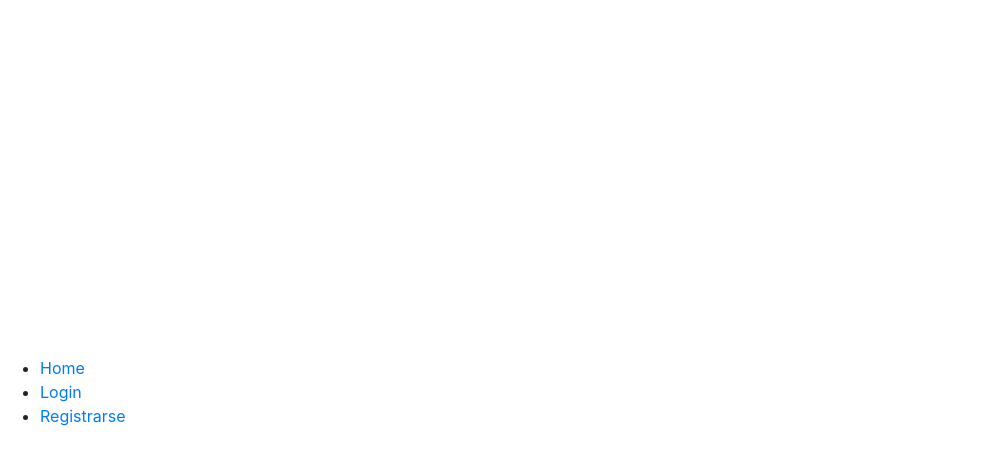
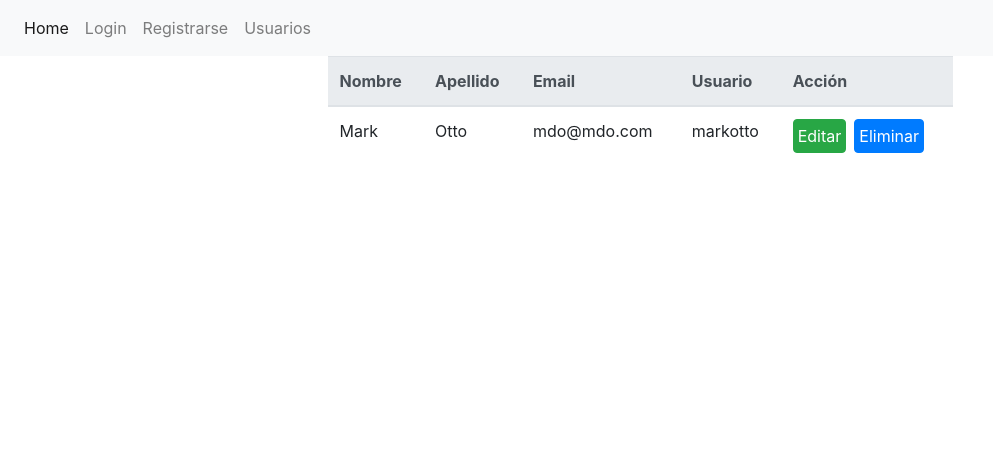
Before and after one commit to JpMza/RegAndLogWebApp, a React (Create React App) app: page /users in a window 1280 px wide. Shown: the top 464 px of the page, without its empty margins (0-993 px from the left). Built offline with nearby package versions, Linux system fonts and the light colour scheme.

Commit message:
cambios de estilos, agrego vista usuario

```diff
--- a/src/App.css
+++ b/src/App.css
@@ -36,3 +36,15 @@
     transform: rotate(360deg);
   }
 }
+
+body > #root > div {
+  height: 100vh;
+}
+
+#root{
+  height: 100%;
+  position: absolute;
+  left: 0;
+  width: 100%;
+  overflow: hidden;
+}
--- a/src/App.js
+++ b/src/App.js
@@ -7,24 +7,30 @@ import {
   Link
 } from "react-router-dom";
 import Register from './Register/Register';
+import User from './User/User';
 
 function App() {
   return (
     <Router>
-      <div>
-        <nav>
-          <ul>
-            <li>
-              <Link to="/">Home</Link>
+      <div className="app">
+      <nav className="navbar navbar-expand-lg navbar-light bg-light">
+        <div className="collapse navbar-collapse" id="navbarNav">
+          <ul className="navbar-nav">
+            <li className="nav-item active">
+              <Link className="nav-link" to="/">Home</Link>
             </li>
-            <li>
-              <Link to="/login">Login</Link>
+            <li className="nav-item">
+              <Link className="nav-link" to="/login">Login</Link>
             </li>
-            <li>
-              <Link to="/register">Registrarse</Link>
+            <li className="nav-item">
+              <Link className="nav-link" to="/register">Registrarse</Link>
+            </li>
+            <li className="nav-item">
+              <Link className="nav-link" to="/users">Usuarios</Link>
             </li>
           </ul>
-        </nav>
+        </div>
+      </nav>
 
         {/* A <Switch> looks through its children <Route>s and
             renders the first one that matches the current URL. */}
@@ -35,8 +41,10 @@ function App() {
           <Route path="/register">
             <Register />
           </Route>
+          <Route path="/users">
+            <User />
+          </Route>
           <Route path="/">
-
           </Route>
         </Switch>
       </div>
--- a/src/Login/Login.js
+++ b/src/Login/Login.js
@@ -3,9 +3,9 @@ import './Login.css';
 
 class Login extends React.Component {
 
-    constructor(props) {
-        super(props);
-    }
+    // constructor(props) {
+    //     super(props);
+    // }
 
     state = {
         login: "",
@@ -24,27 +24,23 @@ class Login extends React.Component {
         return (
 
             <div>
-               <body class="text-center">
-                   {/* <div>
-                        <button>Registrarse</button>
-
-                   </div> */}
-                    <main class="form-signin">
+               <div className="text-center">
+                    <main className="form-signin">
                         <form>
-                            <h1 class="h3 mb-3 fw-normal">Login</h1>
-                            <label for="inputEmail" class="visually-hidden">Nombre de Usuario</label>
-                            <input type="email" id="login" class="form-control" placeholder="Email address" required autofocus />
-                            <label for="inputPassword" class="visually-hidden">Contraseña</label>
-                            <input type="password" id="inputPassword" class="form-control" placeholder="Password" required />
-                            <div class="checkbox mb-3">
+                            <h1 className="h3 mb-3 fw-normal">Login</h1>
+                            <label htmlFor="inputEmail" className="visually-hidden">Nombre de Usuario</label>
+                            <input type="email" id="login" className="form-control" placeholder="Email address" required />
+                            <label htmlFor="inputPassword" className="visually-hidden">Contraseña</label>
+                            <input type="password" id="inputPassword" className="form-control" placeholder="Password" required />
+                            <div className="checkbox mb-3">
                                 <label>
                                     <input type="checkbox" value="remember-me" /> Remember me
                                         </label>
                             </div>
-                            <button onClick={this.hangdleSubmit} class="w-100 btn btn-lg btn-primary" type="submit">Sign in</button>
+                            <button onClick={this.hangdleSubmit} className="w-100 btn btn-lg btn-primary" type="submit">Sign in</button>
                         </form>
                     </main>
-                </body>
+                </div>
             </div>
         );
     }
--- a/src/Register/Register.js
+++ b/src/Register/Register.js
@@ -2,9 +2,9 @@ import React from 'react';
 import { post, register } from '../ApiRequest/ApiRequest.js';
 export default class Register extends React.Component {
 
-    constructor(props) {
-        super(props);
-    }
+    // constructor(props) {
+    //     super(props);
+    // }
 
     state = {
         login: "",
@@ -39,24 +39,26 @@ export default class Register extends React.Component {
     render() {
 
         return (
-            <div>
-                <div class="input-group mb-3">
-                    <span class="input-group-text" id="basic-addon1">@</span>
-                    <input type="text" id="login" class="form-control" onChange={this.handleChange} value={this.state.login} placeholder="Username" aria-label="Username" aria-describedby="basic-addon1"></input>
-                </div>
-                <div class="input-group mb-3">
-                    <span class="input-group-text" id="basic-addon1">@</span>
-                    <input type="text" id="email" class="form-control" onChange={this.handleChange} value={this.state.email} placeholder="email" aria-label="email" aria-describedby="basic-addon1"></input>
-                </div>
-                <div class="input-group">
-                    <span class="input-group-text">Nombre y Apellido</span>
-                    <input id="firstName" onChange={this.handleChange} value={this.state.firstName} type="text" aria-label="Nombre" class="form-control"></input>
-                    <input id="lastName" onChange={this.handleChange} type="text" value={this.state.lastName} aria-label="Apellido" class="form-control"></input>
-                </div>
-                <div class="d-grid gap-2 d-md-flex justify-content-md-end">
-                    <button onClick={this.handleSubmit} class="btn btn-success me-md-2" type="button">Confirmar</button>
-                    <button class="btn btn-primary" type="button">Volver</button>
-                    {/* <button onClick={() => console.log(this.state)} class="btn btn-primary" type="button">estado</button> */}
+            <div className="row">
+                <div className="col-md-6 m-auto">
+                    <div className="input-group mb-3">
+                        <span className="input-group-text" id="basic-addon1">@</span>
+                        <input type="text" id="login" className="form-control" onChange={this.handleChange} value={this.state.login} placeholder="Username" aria-label="Username" aria-describedby="basic-addon1"></input>
+                    </div>
+                    <div className="input-group mb-3">
+                        <span className="input-group-text" id="basic-addon1">@</span>
+                        <input type="text" id="email" className="form-control" onChange={this.handleChange} value={this.state.email} placeholder="email" aria-label="email" aria-describedby="basic-addon1"></input>
+                    </div>
+                    <div className="input-group">
+                        <span className="input-group-text">Nombre y Apellido</span>
+                        <input id="firstName" onChange={this.handleChange} value={this.state.firstName} type="text" aria-label="Nombre" className="form-control"></input>
+                        <input id="lastName" onChange={this.handleChange} type="text" value={this.state.lastName} aria-label="Apellido" className="form-control"></input>
+                    </div>
+                    <div className="d-grid gap-2 d-md-flex justify-content-md-end mt-3">
+                        <button onClick={this.handleSubmit} className="btn btn-success me-md-2 mr-3" type="button">Confirmar</button>
+                        <button className="btn btn-primary" type="button">Volver</button>
+                        {/* <button onClick={() => console.log(this.state)} class="btn btn-primary" type="button">estado</button> */}
+                    </div>
                 </div>
             </div>
         );
--- /dev/null
+++ b/src/User/User.js
@@ -0,0 +1,42 @@
+import React from 'react';
+
+export default class Register extends React.Component {
+
+    // constructor(props) {
+    //     super(props);
+    // }
+
+
+    render() {
+
+        return (
+            <div className="row">
+                <div className="col-md-6 m-auto">
+                    <table className="table">
+                        <thead className="thead-light">
+                            <tr>
+                                <th scope="col">Nombre</th>
+                                <th scope="col">Apellido</th>
+                                <th scope="col">Email</th>
+                                <th scope="col">Usuario</th>
+                                <th scope="col">Acción</th>
+                            </tr>
+                        </thead>
+                        <tbody>
+                            <tr>
+                                <td>Mark</td>
+                                <td>Otto</td>
+                                <td>mdo@mdo.com</td>
+                                <td>markotto</td>
+                                <td>
+                                    <button onClick={this.handleSubmit} className="btn btn-success mr-2 p-1" type="button">Editar</button>
+                                    <button className="btn btn-primary p-1" type="button">Eliminar</button>
+                                </td>
+                            </tr>
+                        </tbody>
+                    </table>
+                </div>
+            </div>
+        );
+    }
+}
```
